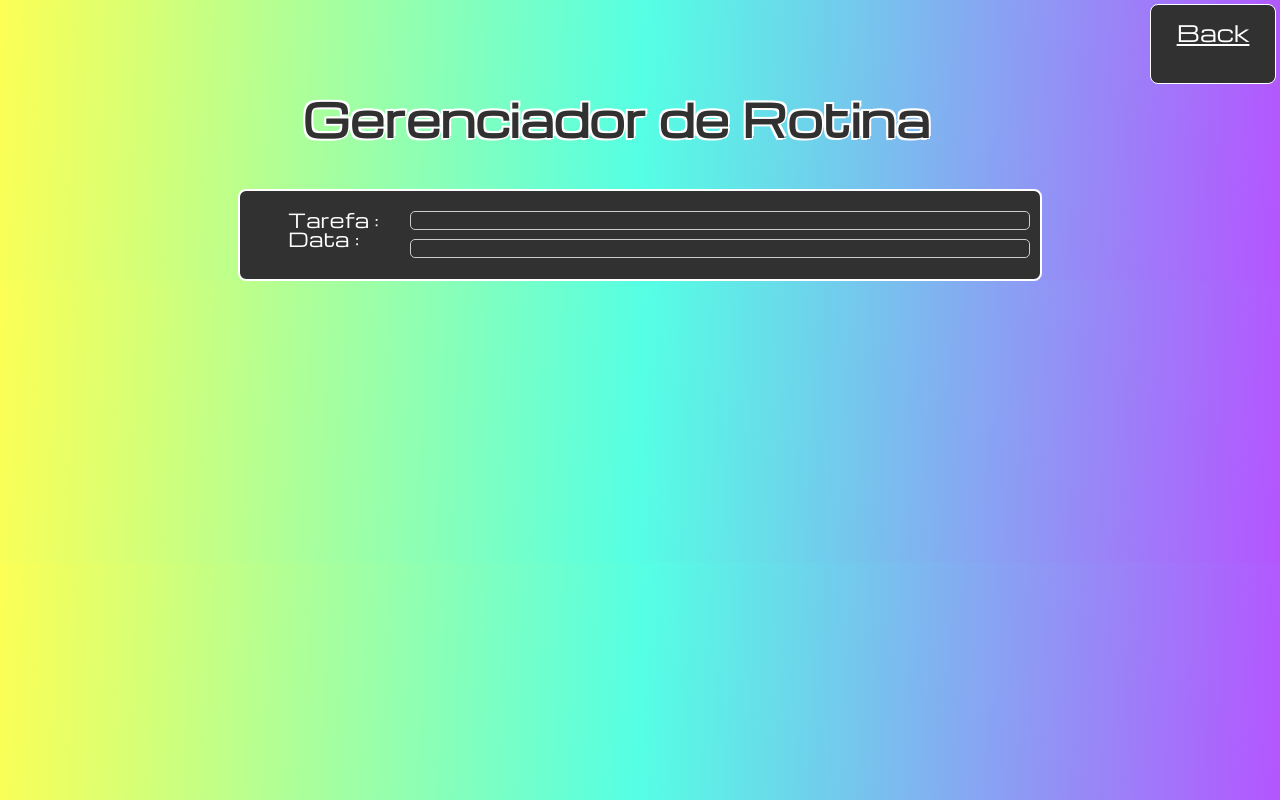
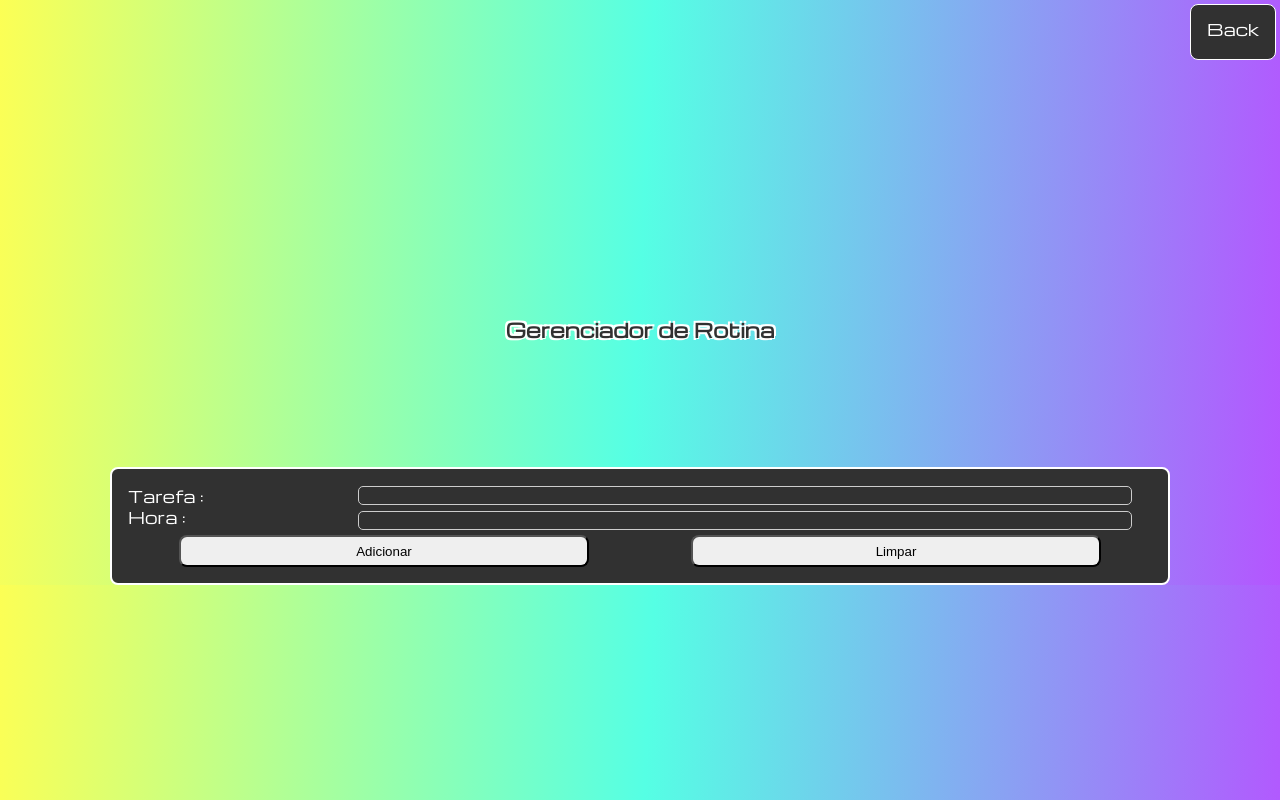
Before and after one commit to 1mPELDEV/Gerenciador-de-tarefas, a plain HTML site: page daysPages/segunda.html in a window 1280 px wide. Drawn offline with nearby package versions, Linux system fonts and the light colour scheme; files whose address does not match are found by name.

Commit message:
"layout 80%"

```diff
--- a/daysPages/segunda.html
+++ b/daysPages/segunda.html
@@ -13,16 +13,30 @@
         <h1> Gerenciador de Rotina</h1>
     </header>
     <main>
-        <div class="input-card">
-            <div class="labels">
-                <p> Tarefa : </p>
-                <p > Data  :</p>
+        <div class="input-card ">
+            <div class="column">
+                <div class="labels">
+                    <p class="tarefa"> Tarefa : </p>
+                    <p > Hora  :</p>
+                </div>
+                <div class="inputs">
+                    <input type="text" id="in-Tarefa" >
+                     <input type="text" id="in-Data">
+                </div>
             </div>
-            <div class="inputs">
-                <input type="text" id="in-Tarefa" >
-                <input type="text" id="in-Data">
+            <div class="row">
+                <div class="buttons">
+                    <button class="btn" id="btnAdd"> Adicionar</button>
+                    <button class="btn" id="btnClean"> Limpar </button>
+                    </div>
+                </div>
             </div>
         </div>
+
+
+
+
+
     </main>
 
 
--- a/styles/styleDaysPages.css
+++ b/styles/styleDaysPages.css
@@ -2,23 +2,26 @@
 /* RESET */
 body {
     background-image: linear-gradient(92.88deg,#fcff55, #55ffe4,#b455ff );
+    background-size: cover;
     color:white;
     font-family: "Michroma", sans-serif;
+
 }
 
 /* HEADER */
 
 header h1 {
-    margin: 6rem 3rem 3rem 0rem ;
     font-weight: 700;;
-    font-size: 2.8rem;
-    font-family: ;
+    font-size: 1.2rem;
     text-align: center;
     white-space:nowrap;
     color:rgb(49, 49, 49);
     text-shadow: 1px 1px 0 #fff, /* Borda branca */ -2px 2px 0 #fff, 2px -2px 0 #fff, -2px -2px 0 #fff;
     font-family: "Michroma", sans-serif;
+    margin-top: 25%;
+
 }
+
 
 .button {
     margin: 4px 4px;
@@ -28,31 +31,39 @@ header h1 {
     box-sizing: border-box;
     color: #FFFFFF;
     cursor: pointer;
-    font-size: 1.4rem;
+    font-size: 1rem;
     font-weight: 500;
-    height: 5rem;
-    padding: 1rem 1.6rem;
+    height: 3.5rem;
+    padding: 1rem 1rem;
     text-align: center;
     position: absolute;
+    text-decoration: none;
     top:0;
     right: 0;
+
 }
+
 
 nav a {
     text-decoration: none;
 }
 
-/* Card ormulário */
+/* Card formulário */
 
 .input-card {
     display: flex;
-    width: 60%;
+    flex-direction: column;
+    width: 80%;
     padding: 1rem;
     margin: 0 auto;
+    margin-top: 10%;
     background-color: rgb(49, 49, 49);
-    font-size: 1.2rem;
+    font-size: 1rem;
     border-radius: 8px;
     border: 2px solid white;
+}
+.column {
+    display: flex;
 }
 
 #in-Data, #in-Tarefa {
@@ -60,12 +71,15 @@ nav a {
     margin-bottom: 5px;
     /* white-space: nowrap; */
 }
+.tarefa{
+    padding-bottom: 5px;
+}
 .inputs {
-    width: 80%;
-
+    width: 75%;
+    margin-left:1.6rem;
 }
 .labels p{
-    margin-left: 2rem;
+    white-space: nowrap;
     position: relative;
     top: 3px;
 }
@@ -74,6 +88,17 @@ nav a {
     width: 20%;
 
 }
+.buttons {
+    display: flex;
+    height: 2rem;
+    justify-content: space-around;
+    font-family: "Michroma", sans-serif;
+}
+.btn {
+    width:40%;
+    border-radius: 8px;
+}
+
 /* Campo de input text com fundo preto */
 input[type="text"] {
     background-color: rgb(49, 49, 49); /* Cor de fundo preta */
```
